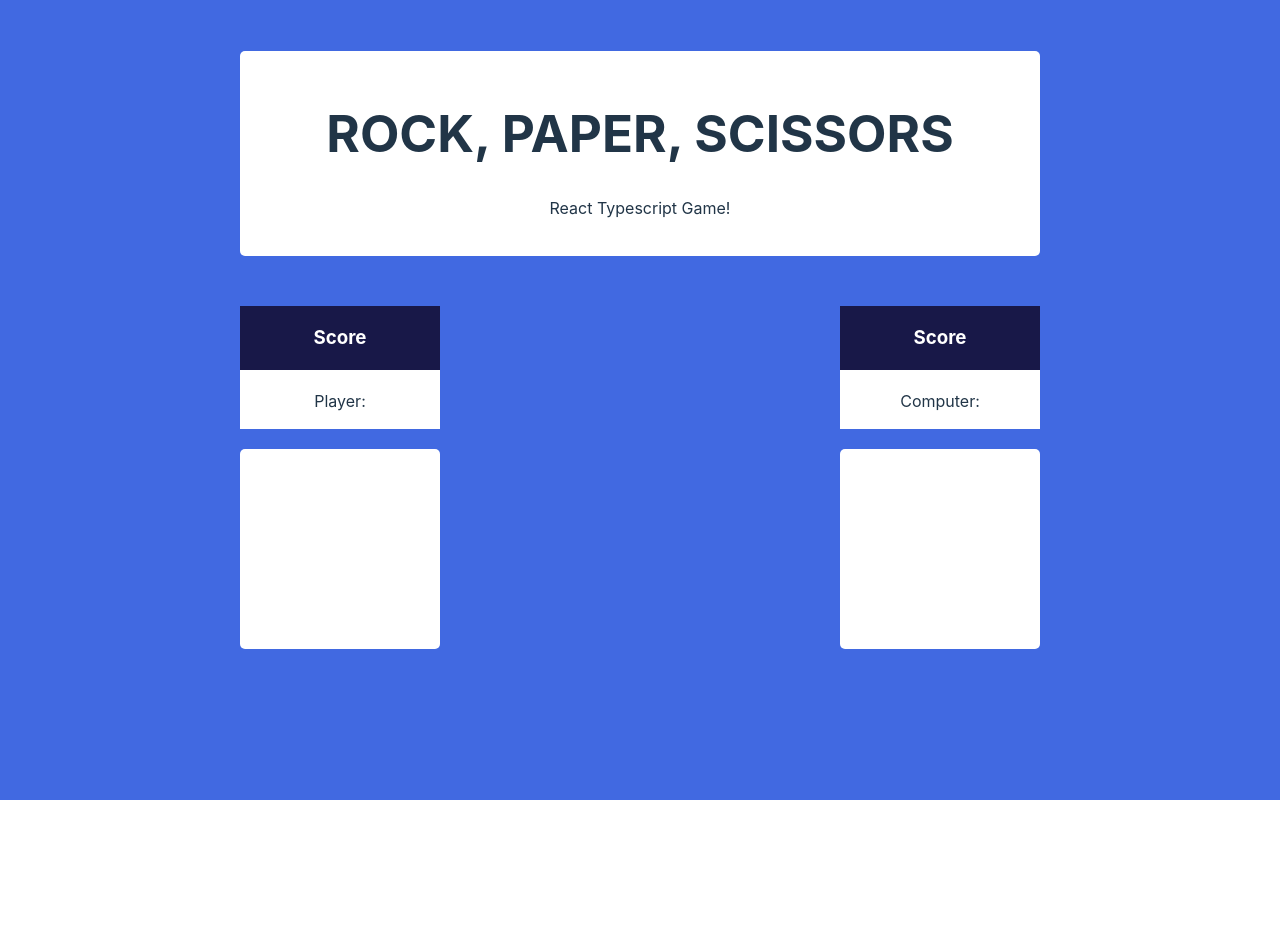
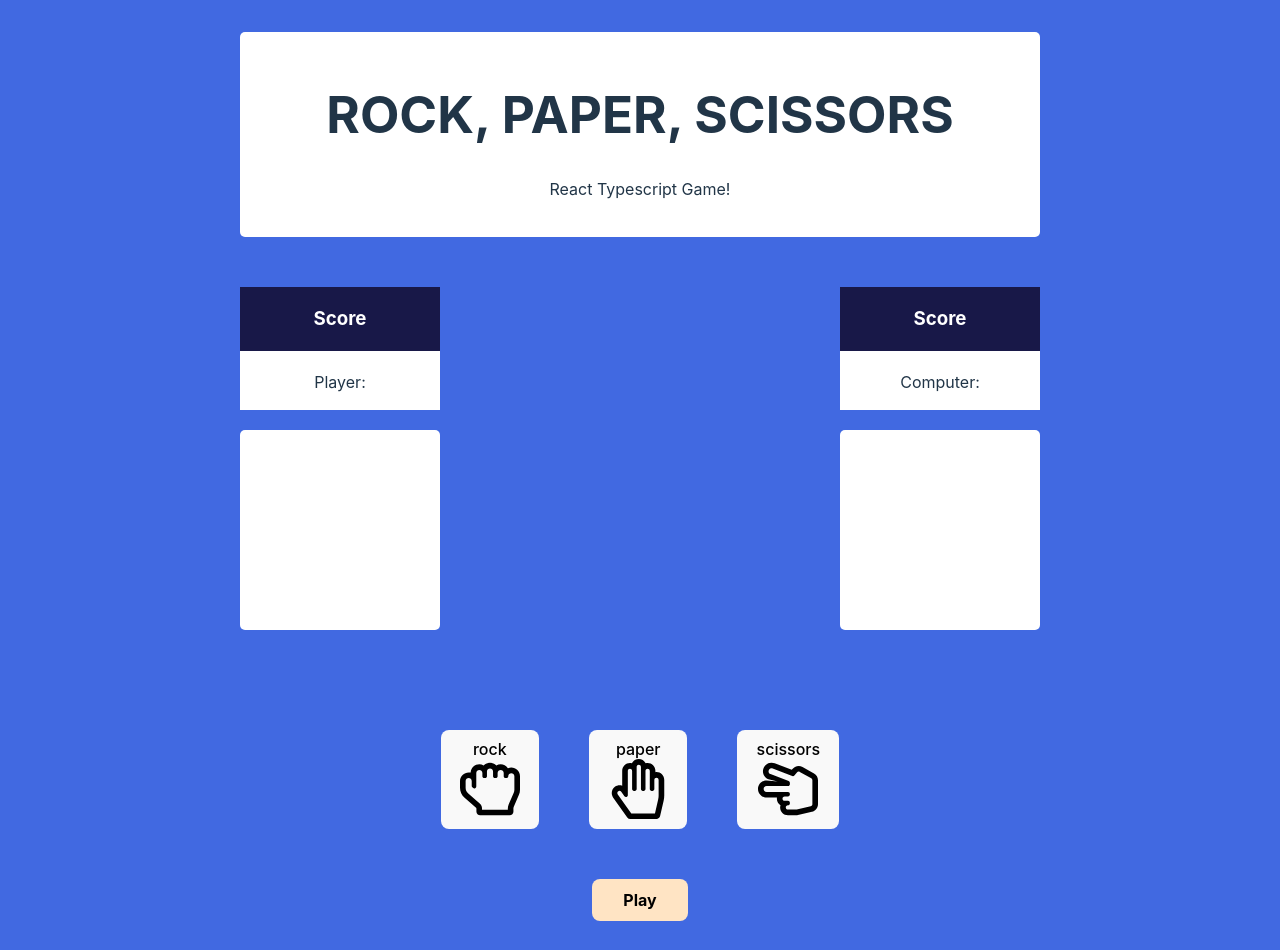
Before and after one commit to Matthieudegny/TrainingReactTesting, a React (Vite) app: page / in a window 1280 px wide. Shown: the top 950 px of the page. Before the commit the page ends 800 px from the top, so only its background shows below. Built offline with nearby package versions, Linux system fonts and the light colour scheme.

Commit message:
choose and play section

```diff
--- a/src/App.tsx
+++ b/src/App.tsx
@@ -1,4 +1,5 @@
-import ScoreAndResults from './components/ScoreAndResults';
+import ScoreAndResults from './sections/ScoreAndResults';
+import ChooseAndPlay from './sections/ChooseAndPlay';
 import styles from './App.module.css';
 
 function App() {
@@ -9,7 +10,7 @@ function App() {
         <p>React Typescript Game!</p>
       </div>
       <ScoreAndResults />
-      {/* <ChooseAndPlay /> */}
+      <ChooseAndPlay />
     </div>
   );
 }
--- /dev/null
+++ b/src/components/HandSelection.module.css
@@ -0,0 +1,6 @@
+.choiceBtn {
+  display: flex;
+  flex-direction: column;
+  align-items: center;
+  border: none;
+}
--- /dev/null
+++ b/src/components/HandSelection.tsx
@@ -0,0 +1,20 @@
+import React from 'react';
+import styles from './HandSelection.module.css';
+
+interface Props {
+  name: string;
+  icon: JSX.Element;
+}
+
+const HandSelection: React.FC<Props> = ({ name, icon }) => {
+  return (
+    <>
+      <button className={styles.choiceBtn}>
+        {name}
+        {icon}
+      </button>
+    </>
+  );
+};
+
+export default HandSelection;
--- /dev/null
+++ b/src/sections/ChooseAndPlay.module.css
@@ -0,0 +1,12 @@
+.choiceBtnCtn {
+  display: flex;
+  justify-content: center;
+  gap: 50px;
+}
+
+.playBtn {
+  background-color: bisque;
+  padding: 10px 30px;
+  margin-top: 50px;
+  font-weight: bold;
+}
--- /dev/null
+++ b/src/sections/ChooseAndPlay.tsx
@@ -0,0 +1,20 @@
+import React from 'react';
+import styles from './ChooseAndPlay.module.css';
+import HandSelection from '../components/HandSelection';
+
+import { FaRegHandPaper, FaRegHandRock, FaRegHandScissors } from 'react-icons/fa';
+
+const ChooseAndPlay = () => {
+  return (
+    <>
+      <div className={styles.choiceBtnCtn}>
+        <HandSelection name="rock" icon={<FaRegHandRock size={60} />} />
+        <HandSelection name="paper" icon={<FaRegHandPaper size={60} />} />
+        <HandSelection name="scissors" icon={<FaRegHandScissors size={60} />} />
+      </div>
+      <button className={styles.playBtn}>Play</button>
+    </>
+  );
+};
+
+export default ChooseAndPlay;
```
Also changed, not shown: src/sections/ScoreAndResults.module.css (renamed from src/components/ScoreAndResults.module.css), src/sections/ScoreAndResults.tsx (renamed from src/components/ScoreAndResults.tsx).
